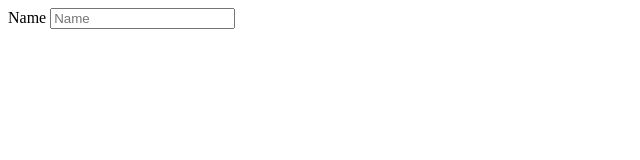
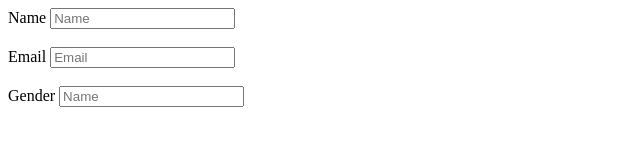
Before and after one commit to acciojob/signup-form-car-Suchithra2505, a website: page main.html in a window 1280 px wide. Shown: the whole page, without its empty margins (0-640 px from the left). Drawn offline with Linux system fonts and the light colour scheme.

Commit message:
created a submission

```diff
--- a/main.html
+++ b/main.html
@@ -11,7 +11,12 @@
     <script type="text/javascript" src="./script.js">
 </script>
 <label for="name">Name</label>
-<input type="text" name="name" id="name" placeholder="Name" required>
+<input type="text" name="name" id="name" placeholder="Name" required><br><br>
+<label for="Email">Email</label>
+<input type="email" name="email" id="email" placeholder="Email" required><br><br>
+<label for="gender">Gender</label>
+<input type="text" name="name" id="name" placeholder="Name" required><br><br>
+
 </body>
 
 </html>
```
